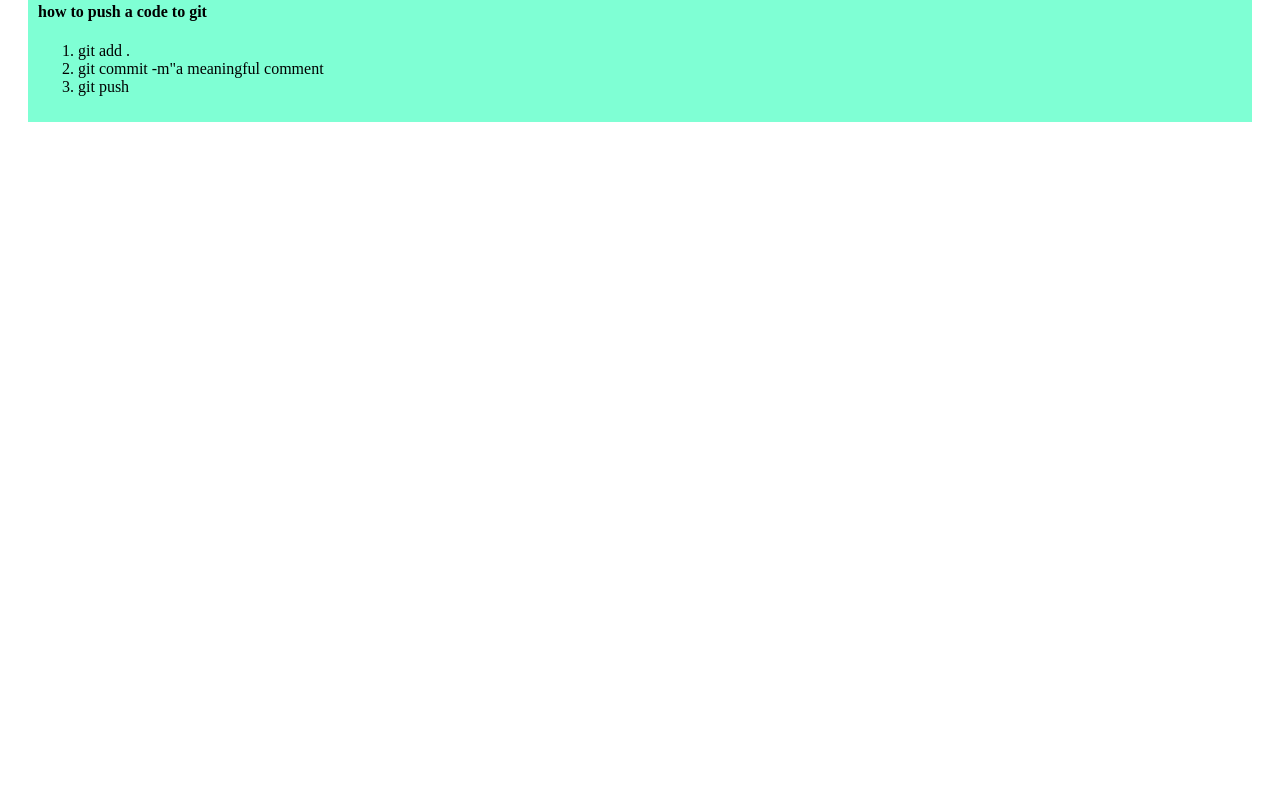
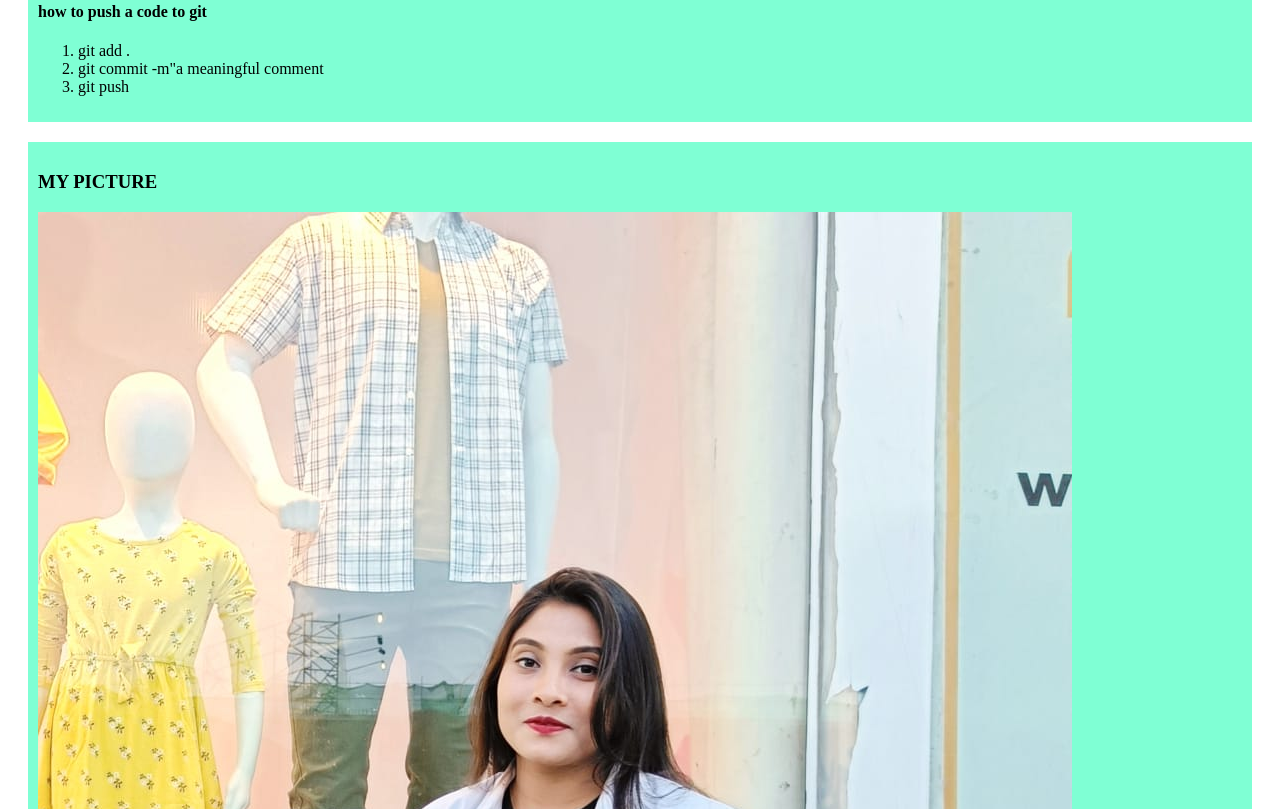
Before and after one commit to PuspitaSingha07/my-simple-website, a plain HTML site: page index.html in a window 1280 px wide. Shown: the part 351-1160 px from the top of the page. Before the commit the page ends 800 px from the top, so only its background shows below. Drawn offline with Linux system fonts and the light colour scheme.

Commit message:
my picture added

```diff
--- a/index.html
+++ b/index.html
@@ -24,6 +24,10 @@
             <li>git push</li>
         </ol>
     </div>
+    <div>
+        <h3>MY PICTURE</h3>
+        <img src="WhatsApp Image 2023-07-02 at 02.46.55.jpg" alt="Image is loading">
+    </div>
 
 </body>
 </html>
```
Also changed, not shown: WhatsApp Image 2023-07-02 at 02.46.55.jpg (added).
